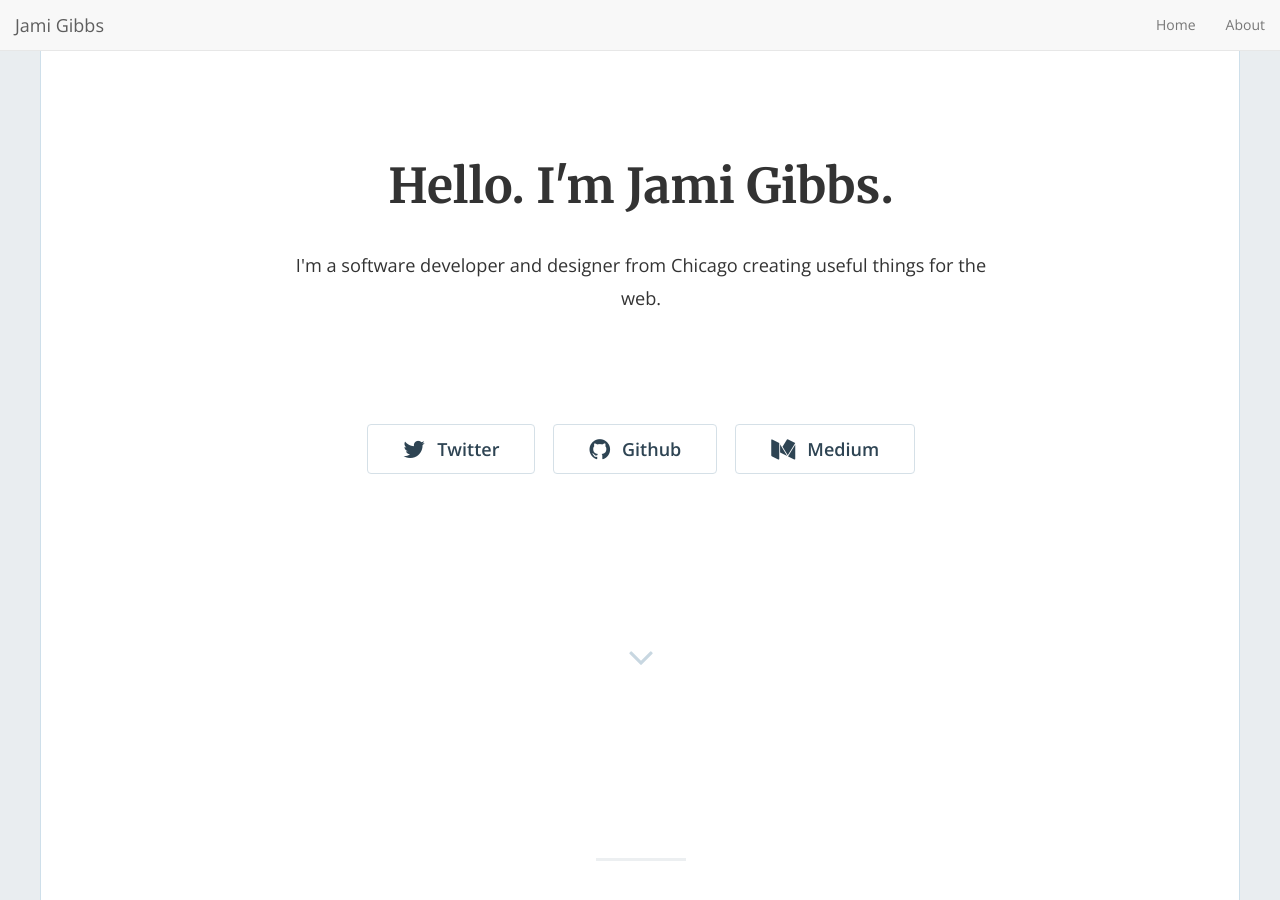
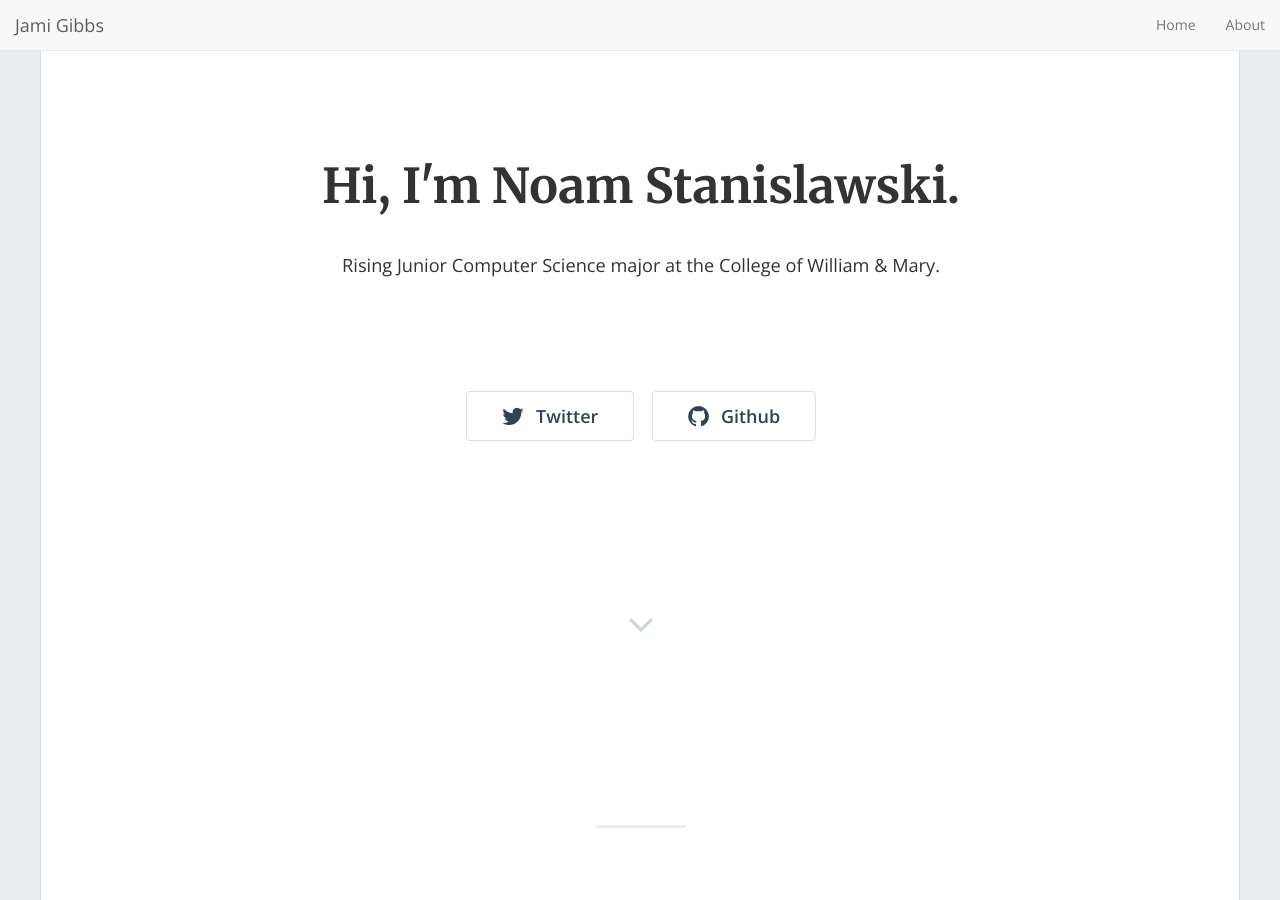
Before and after one commit to NoamStanis/NoamStanis.github.io, a Jekyll site: the page built from index.html, in a window 1280 px wide and 900 px high. Built offline with Jekyll 4.4.1, drawn with Linux system fonts in a browser that asks for light colours; nearby versions of some CDN libraries; the list of posts is cut into pages by our own code.

Commit message:
Title fixed?

```diff
--- a/_config.yml
+++ b/_config.yml
@@ -13,14 +13,14 @@
 # you will see them accessed via {{ site.title }}, {{ site.email }}, and so on.
 # You can create any custom variable you would like, and they will be accessible
 # in the templates via {{ site.myvariable }}.
-title: "Hello. I'm Jami Gibbs."
-email: 'jami0821@gmail.com'
-description: "I'm a software developer and designer from Chicago creating useful things for the web."
+title: "Hi, I'm Noam Stanislawski."
+email: 'noamstanislawski@gmail.com'
+description: "Rising Junior Computer Science major at the College of William & Mary."
 baseurl: "" # the subpath of your site, e.g. /blog
-url: "https://jamigibbs.github.io/phantom" # the base hostname & protocol for your site, e.g. https://example.com
-twitter_username: 'jamigibbs'
-github_username: 'jamigibbs'
-medium_username: 'blog.jamigibbs.com'
+url: "https://noamstanis.github.io" # the base hostname & protocol for your site, e.g. https://example.com
+twitter_username: 'noamstan'
+github_username: 'NoamStanis'
+medium_username: ''
 
 # Build settings
 markdown: kramdown
```
